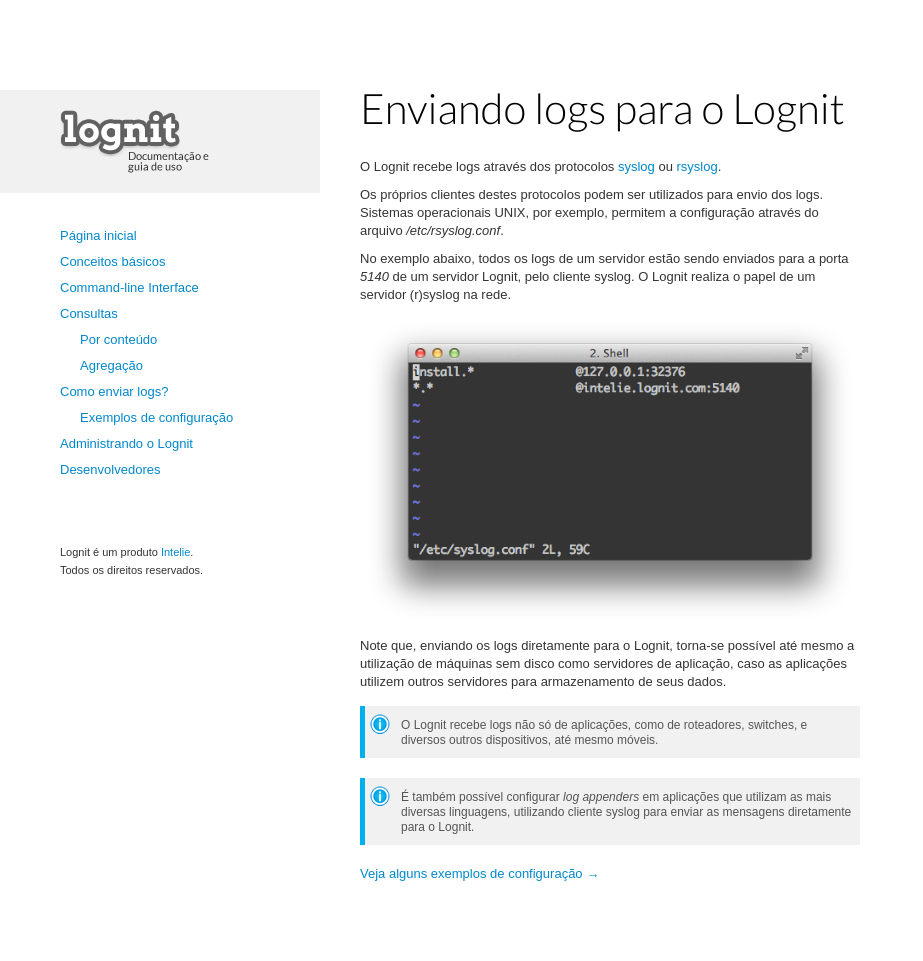
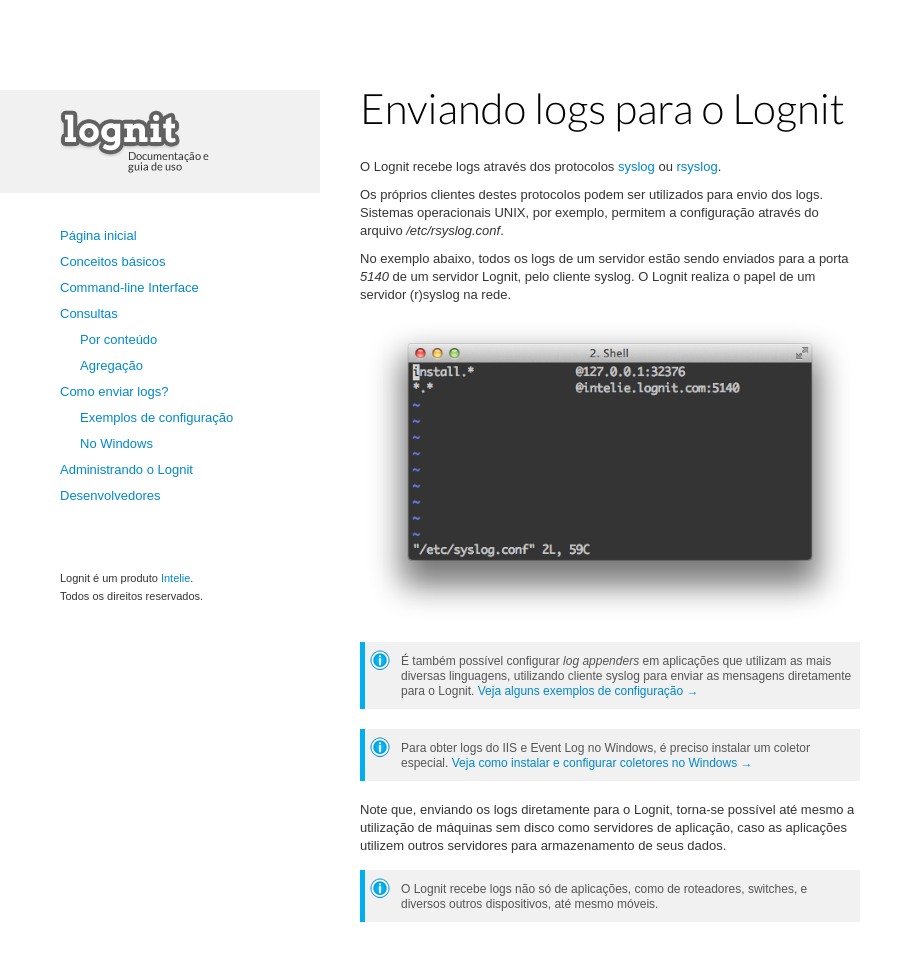
Before and after one commit to isabella232/lognit-docs, a Jekyll site: the page built from sending-logs.md, in a window 1280 px wide and 1022 px high. Shown: the top 961 px of the window, without its empty margins (0-923 px from the left). Built offline with Jekyll 4.4.1, drawn with Linux system fonts in a browser that asks for light colours.

Commit message:
instructions on how to use lognit with windows

```diff
--- a/_includes/main-menu.html
+++ b/_includes/main-menu.html
@@ -15,6 +15,7 @@
   <li><a href="/sending-logs">Como enviar logs?</a>
       <ul class="inner">
         <li><a href="/configuration-samples">Exemplos de configuração</a></li>
+        <li><a href="/windows">No Windows</a></li>
       </ul>
   </li>
 
--- a/sending-logs.md
+++ b/sending-logs.md
@@ -15,10 +15,10 @@
 
 ![Configurando o syslog](/public/assets/syslog_conf.png "Configurando o syslog")
 
+> É também possível configurar *log appenders* em aplicações que utilizam as mais diversas linguagens, utilizando cliente syslog para enviar as mensagens diretamente para o Lognit. [Veja alguns exemplos de configuração &rarr;](/configuration-samples)
+
+> Para obter logs do IIS e Event Log no Windows, é preciso instalar um coletor especial. [Veja como instalar e configurar coletores no Windows &rarr;](/windows)
+
 Note que, enviando os logs diretamente para o Lognit, torna-se possível até mesmo a utilização de máquinas sem disco como servidores de aplicação, caso as aplicações utilizem outros servidores para armazenamento de seus dados.
 
 > O Lognit recebe logs não só de aplicações, como de roteadores, switches, e diversos outros dispositivos, até mesmo móveis.
-
-> É também possível configurar *log appenders* em aplicações que utilizam as mais diversas linguagens, utilizando cliente syslog para enviar as mensagens diretamente para o Lognit.
-
-<a href="/configuration-samples">Veja alguns exemplos de configuração &rarr;</a>
```
Also changed, not shown: windows.md (added, +16 -0 lines), public/assets/lognit-ftw.png (added).
